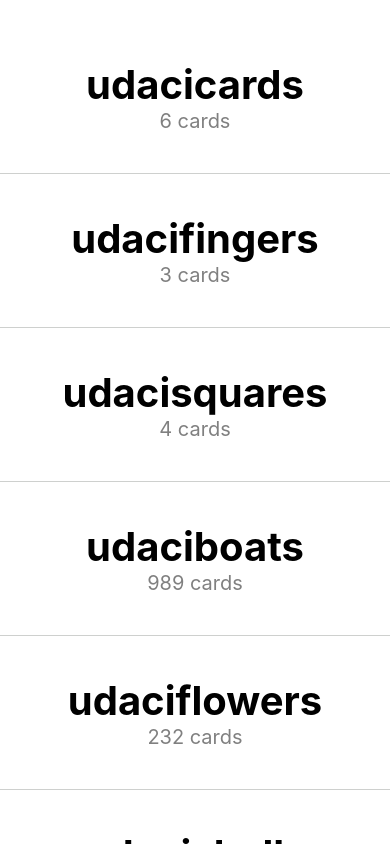
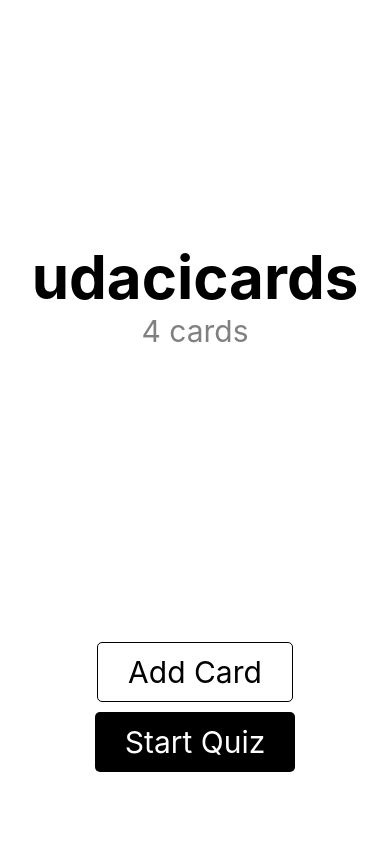
Before and after one commit to mucowintore/udacity-reactnd-udacicards, a React Native app: screen / in a window 390 px wide. Built offline with nearby package versions, Linux system fonts and the light colour scheme.

Commit message:
Implement static version of Deck

```diff
--- a/App.js
+++ b/App.js
@@ -6,6 +6,7 @@ import {
   StatusBar,
   Dimensions,
 } from 'react-native'
+import Deck from './src/components/Deck'
 import DeckList from './src/components/DeckList'
 
 const dummyDecksData = [
@@ -18,12 +19,20 @@ const dummyDecksData = [
   { key: 'udacicars', deckTitle: 'udacicars', deckCardCount: 44 },
 ]
 
+const deckData = {
+  deckTitle: 'udacicards',
+  deckCardCount: 4
+}
+
+console.log(deckData)
+
 export default class App extends React.Component {
   render () {
     return (
       <View style={styles.container}>
         <View style={{ height: 20 }} />
-        <DeckList decksData={dummyDecksData} />
+        <Deck deckTitle={deckData.deckTitle} deckCardCount={deckData.deckCardCount}/>
+        {/* <DeckList decksData={dummyDecksData} /> */}
       </View>
     )
   }
--- /dev/null
+++ b/src/components/Deck.js
@@ -0,0 +1,56 @@
+import React from 'react'
+import { StyleSheet, Text, View, TouchableOpacity } from 'react-native'
+import PropTypes from 'prop-types'
+
+const Deck = ({ deckTitle, deckCardCount }) => (
+  <View style={styles.container}>
+    <View style={[styles.container, {flex: 2}]}>
+      <Text style={styles.deckTitle}>{deckTitle}</Text>
+      <Text style={styles.deckCardCount}>{deckCardCount} cards</Text>
+    </View>
+    <View style={styles.container}>
+      <TouchableOpacity style={[styles.btn, { borderColor: 'black', borderWidth: 1}]}>
+        <Text style={styles.btnText}>Add Card</Text>
+      </TouchableOpacity>
+      <TouchableOpacity style={[styles.btn, { marginTop: 10, backgroundColor: 'black'}]}>
+        <Text style={[styles.btnText, { color: 'white'}]}>Start Quiz</Text>
+      </TouchableOpacity>
+    </View>
+  </View>
+)
+
+const styles = StyleSheet.create({
+  container: {
+    flex: 1,
+    justifyContent: 'center',
+    alignItems: 'center',
+  },
+  deckTitle: {
+    fontSize: 60,
+    fontWeight: 'bold',
+  },
+  deckCardCount: {
+    fontSize: 30,
+    textAlign: 'center',
+    color: 'gray'
+  },
+  btn: {
+    borderRadius: 5,
+    paddingLeft: 30,
+    paddingRight: 30,
+    height: 60,
+    justifyContent: 'center',
+    alignItems: 'center',
+  },
+  btnText: {
+    fontSize: 30,
+    textAlign: 'center',
+  },
+})
+
+Deck.propTypes = {
+  deckTitle: PropTypes.string.isRequired,
+  deckCardCount: PropTypes.number.isRequired,
+}
+
+export default Deck
```
